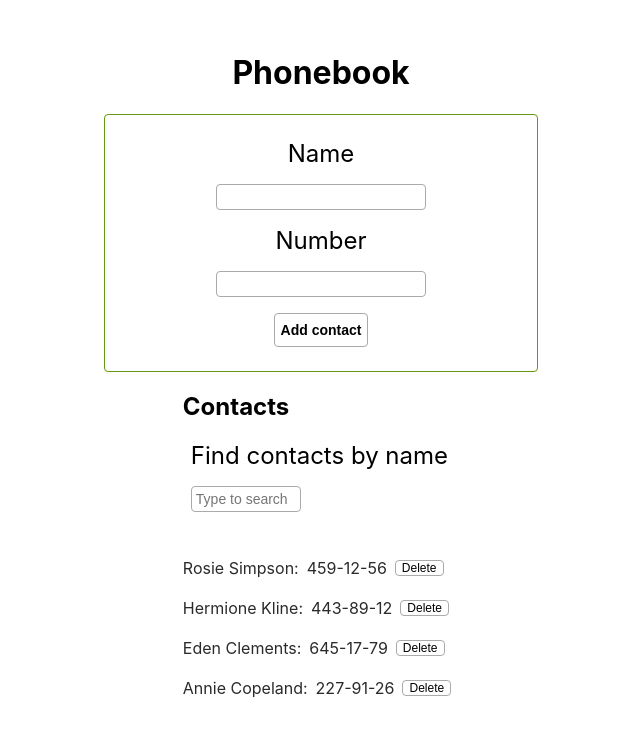
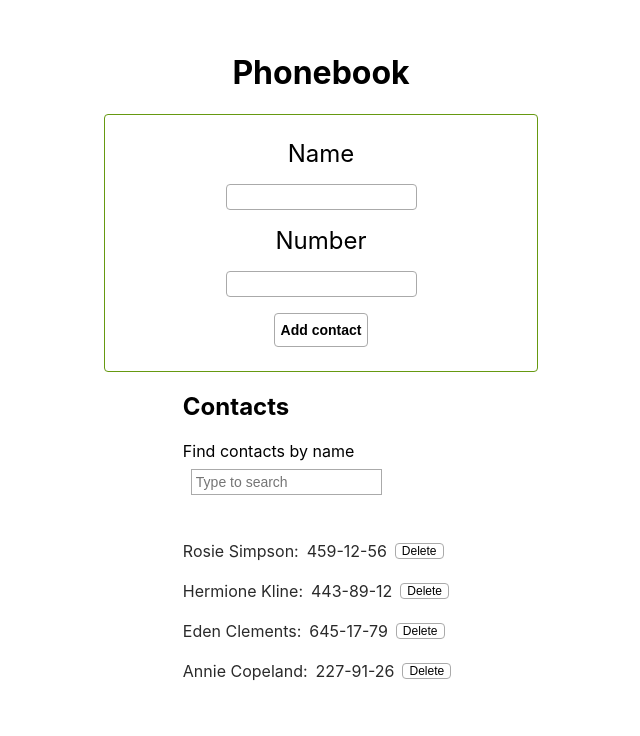
Before and after one commit to SeregikPro/goit-react-hw-02-phonebook, a React (Create React App) app: page / in a window 1280 px wide. Shown: the top 736 px of the page, without its empty margins (319-959 px from the left). Built offline with nearby package versions, Linux system fonts and the light colour scheme.

Commit message:
clean files

```diff
--- a/src/components/ContactForm/ContactForm.jsx
+++ b/src/components/ContactForm/ContactForm.jsx
@@ -3,13 +3,11 @@ import PropTypes from 'prop-types';
 import { Box } from 'components/Box';
 import { Input, Title } from './ContactForm.styled';
 
-const INITIAL_VALUES = {
-  name: '',
-  number: '',
-};
-
 class ContactForm extends Component {
-  state = { ...INITIAL_VALUES };
+  state = {
+    name: '',
+    number: '',
+  };
 
   static propTypes = {
     onSubmit: PropTypes.func.isRequired,
@@ -35,7 +33,7 @@ class ContactForm extends Component {
   };
 
   reset = () => {
-    this.setState({ ...INITIAL_VALUES });
+    this.setState({ ...this.state });
   };
 
   render() {
--- a/src/components/ContactForm/ContactForm.styled.js
+++ b/src/components/ContactForm/ContactForm.styled.js
@@ -6,15 +6,16 @@ export const Title = styled.p`
 `;
 
 export const Input = styled.input`
-  width: 200px;
   margin: ${p => p.theme.space[3]}px;
   padding: ${p => p.theme.space[2]}px;
   font-size: ${p => p.theme.fontSizes.s};
   border: 1px solid ${p => p.theme.colors.muted};
   border-radius: ${p => p.theme.radii.normal};
 
-  :hover {
+  :hover,
+  :focus {
     border: 1px solid ${p => p.theme.colors.background};
     border-bottom: 1px solid ${p => p.theme.colors.primary};
+    border-radius: ${p => p.theme.radii.none};
   }
 `;
--- a/src/components/Filter/Filter.styled.js
+++ b/src/components/Filter/Filter.styled.js
@@ -1,20 +1,20 @@
 import styled from 'styled-components';
 
 export const Title = styled.p`
-  font-size: ${p => p.theme.fontSizes.l};
-  margin: ${p => p.theme.space[3]}px;
+  font-size: ${p => p.theme.fontSizes.m};
+  margin-bottom: ${p => p.theme.space[0]}px;
 `;
 
 export const Input = styled.input`
-  width: 100px;
+  /* width: 100px; */
   margin: ${p => p.theme.space[3]}px;
   padding: ${p => p.theme.space[2]}px;
   font-size: ${p => p.theme.fontSizes.s};
   border: 1px solid ${p => p.theme.colors.muted};
-  border-radius: ${p => p.theme.radii.normal};
 
   :hover {
     border: 1px solid ${p => p.theme.colors.background};
     border-bottom: 1px solid ${p => p.theme.colors.primary};
+    border-radius: ${p => p.theme.radii.none};
   }
 `;
--- a/src/components/Phonebook/index.js
+++ /dev/null
@@ -1 +0,0 @@
-export { default } from './Phonebook';
--- a/src/components/Section/index.js
+++ /dev/null
@@ -1 +0,0 @@
-export { default } from './Section';
```
Also changed, not shown: src/components/Phonebook/Phonebook.jsx (deleted, +0 -21 lines), src/components/Section/Section.jsx (deleted, +0 -18 lines), src/components/Phonebook/Phonebook.styled.js (deleted).
